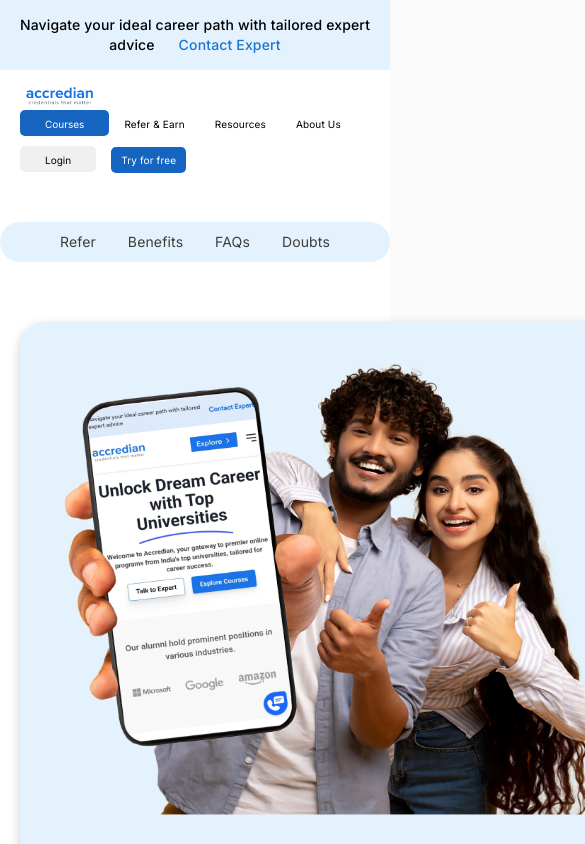
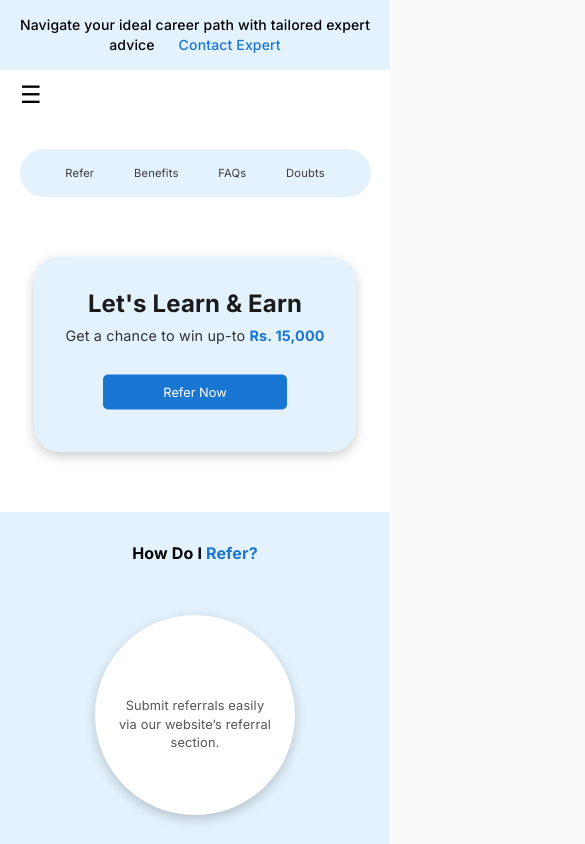
Before and after one commit to kaushikjaiswal05/Refer-and-Earn, a React (Vite) app in the folder client/: page / in a window 390 px wide. Shown: the top 844 px of the page, 585 px wide, since content can reach past the window. Built offline with nearby package versions, Linux system fonts and the light colour scheme; the HTML template or start-up script is replaced by a standard one.

Commit message:
UI updates

```diff
--- a/client/src/components/footer/footer.css
+++ b/client/src/components/footer/footer.css
@@ -114,7 +114,17 @@
 @media (max-width: 768px) {
   .footer-sections {
     flex-direction: column;
-    align-items: center;
+    align-items: flex-start;
+    justify-content: center;
+  }
+
+  .footer-logo  {
+    justify-content: space-around;
+  }
+
+  .footer hr {
+    margin: 15px auto;
+    width: 75%;
   }
 
   .footer-section {
@@ -135,5 +145,10 @@
 
   .btn button {
     font-size: 0.5rem;
+    padding: 5px 10px;
+  }
+
+  .footer-follow {
+    margin: 25px 0;
   }
 }
--- a/client/src/components/header/Header.jsx
+++ b/client/src/components/header/Header.jsx
@@ -1,7 +1,13 @@
-import React from "react";
+import React, { useState } from "react";
 import "./header.css";
 
 const Header = () => {
+  const [menuOpen, setMenuOpen] = useState(false);
+
+  const toggleMenu = () => {
+    setMenuOpen(!menuOpen);
+  };
+
   return (
     <>
       <div className="top-bar">
@@ -15,7 +21,10 @@
       <header className="header">
         <div className="container">
           <img src="/images/logo.png" alt="Logo" className="logo" />
-          <nav className="nav">
+          <button className="burger-menu" onClick={toggleMenu}>
+            &#9776;
+          </button>
+          <nav className={`nav ${menuOpen ? "nav-open" : ""}`}>
             <button className="courses">
               <a href="#" style={{ color: "white" }}>
                 Courses
--- a/client/src/components/header/header.css
+++ b/client/src/components/header/header.css
@@ -25,10 +25,25 @@
   max-width: 1200px;
   margin: 0 auto;
   padding: 10px 20px;
+  position: relative;
 }
 
 .logo {
   height: 45px;
+}
+
+.burger-menu {
+  display: none;
+  background: none;
+  border: none;
+  font-size: 24px;
+  cursor: pointer;
+  color: #000;
+}
+
+.nav {
+  display: flex;
+  align-items: center;
 }
 
 .nav a {
@@ -108,17 +123,39 @@
 }
 
 @media (max-width: 768px) {
-  .container {
-    flex-direction: column;
-    align-items: flex-start;
+  .top-bar {
+   font-size: 0.rem;
+  }
+  .burger-menu {
+    display: block;
+    right: 20px;
   }
 
-  .logo {
-    height: 30px;
+  .nav {
+    display: none;
+    flex-direction: column;
+    width: 40%;
+    background-color: #ffffff;
+    position: absolute;
+    top: 50px;
+    right: 20px;
+    padding: 10px;
+    border-radius: 5px;
+    box-shadow: 0 5px 10px rgba(0, 0, 0, 0.1);
+    z-index: 1;
+
+    button {
+      display: none;
+    }
+  }
+
+  .nav-open {
+    display: flex;
   }
 
   .nav a {
-    font-size: 10px;
+    margin: 10px 0;
+    font-size: 14px;
   }
 
   .nav .courses {
@@ -132,4 +169,28 @@
     margin-bottom: 10px;
     padding: 5px 10px;
   }
+
+  .container {
+    flex-direction: row;
+    justify-content: space-between;
+    align-items: center;
+    position: relative;
+  }
+
+  .logo {
+    height: 30px;
+  }
+
+  .tab-bar div {
+    max-width: 90%;
+    flex-direction: row;
+    padding: 6px;
+    text-align: center;
+    justify-content: space-evenly;
+    font-size: 0.7rem;
+  }
+
+  .tab-bar div a {
+    margin: 10px 0;
+  }
 }
--- a/client/src/components/herosection/herosection.css
+++ b/client/src/components/herosection/herosection.css
@@ -7,7 +7,7 @@
 
 .hero-section .container {
   width: 1000px;
-  margin: 0 auto;
+  margin: auto;
   border-radius: 25px;
   background-color: #e3f2fd;
   display: flex;
@@ -67,14 +67,14 @@
 
 @media (max-width: 768px) {
   .hero-section .container {
-    flex-direction: column;
+    flex-direction: column-reverse;
     height: auto;
-    padding: 20px;
+    padding: 10px;
+    max-width: 92%;
   }
 
-  .hero-section img {
-    width: 100%;
-    height: auto;
+  .container img {
+    display: none;
   }
 
   .hero-section .content {
@@ -83,14 +83,18 @@
   }
 
   .hero-section h1 {
-    font-size: 2rem;
+    font-size: 1.5rem;
+    text-align: center;
   }
 
   .hero-section p {
-    font-size: 1.2rem;
+    font-size: 0.9rem;
+    text-align: center;
+    margin-top: -15px;
   }
 
   .hero-section .btn-refer-now {
-    width: 100%;
+    width: 70%;
+    margin-top: -20px;
   }
 }
```
Also changed, not shown: 1 other file (tests, documents, lock files or other folders).
